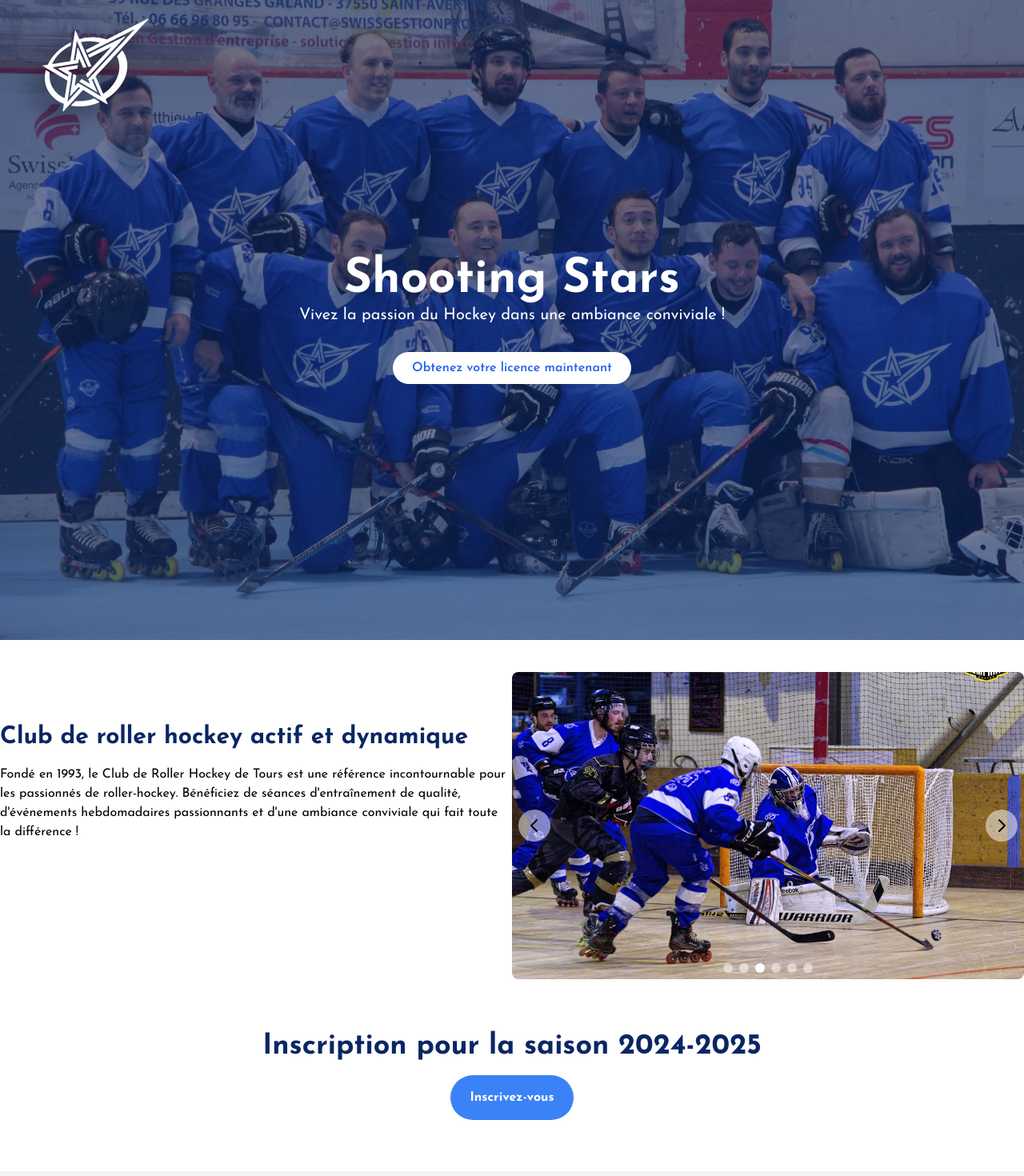
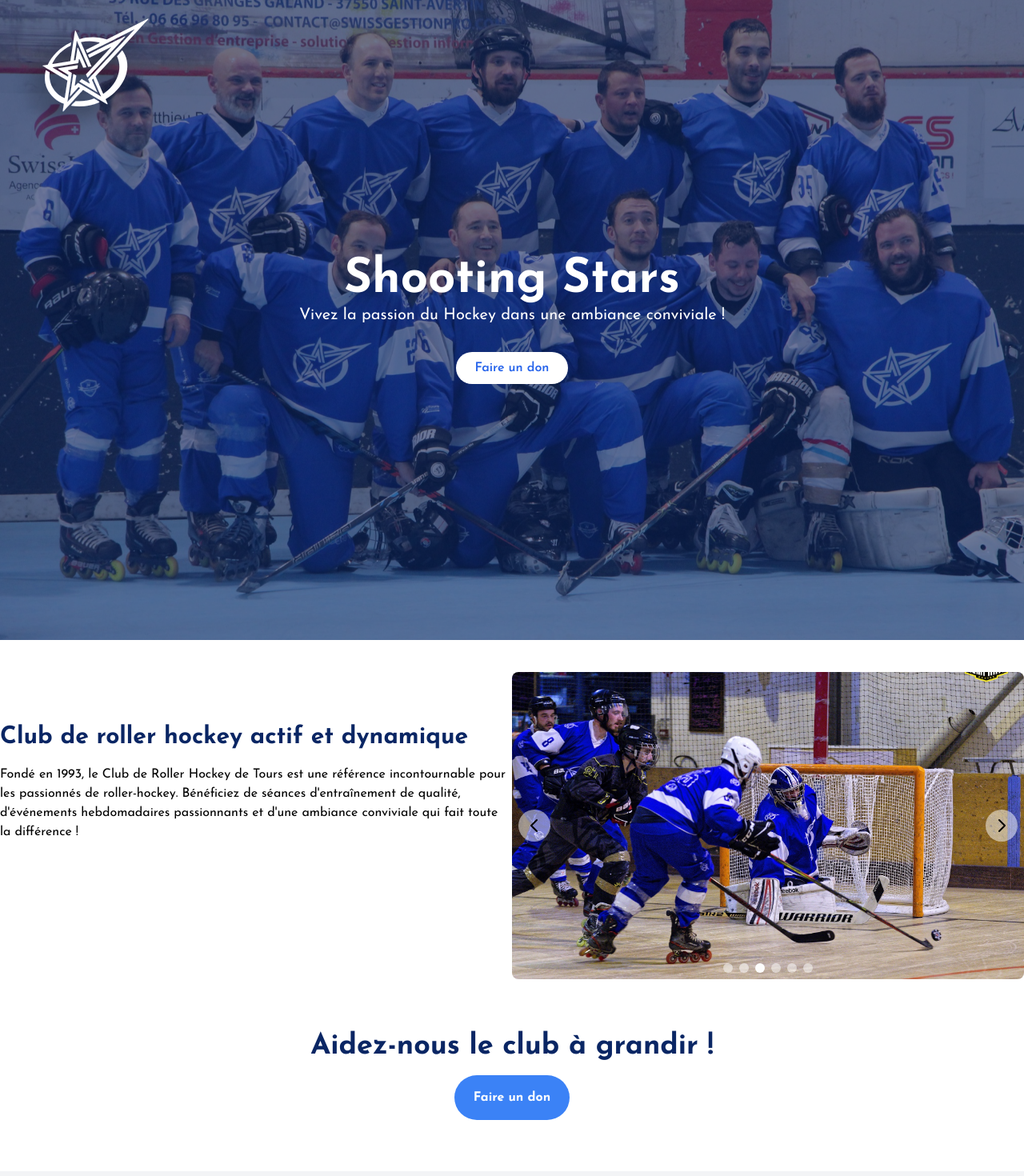
Before and after one commit to Cedrenou/shooting-front, a Vue app: page / in a window 1280 px wide. Shown: the top 1470 px of the page at 80% size. Built offline with nearby package versions, Linux system fonts and the light colour scheme; grey boxes are pictures that could not be loaded.

Commit message:
change helloasso url

```diff
--- a/src/App.vue
+++ b/src/App.vue
@@ -34,7 +34,7 @@
           target="_blank"
           class="bg-white text-blue-600 py-2 px-6 rounded-full font-semibold hover:bg-blue-100 transition duration-300"
         >
-          Obtenez votre licence maintenant
+          Faire un don
         </a>
       </div>
     </section>
@@ -76,14 +76,14 @@
       class="container mx-auto flex flex-col items-center py-16 px-4 md:px-0 justify-center"
     >
       <h1 class="text-4xl font-bold text-primary">
-        Inscription pour la saison 2024-2025
+        Aidez-nous le club à grandir !
       </h1>
 
       <a
         :href="urlHelloAsso"
         target="_blank"
         class="bg-blue-500 hover:bg-blue-700 text-white font-bold py-4 px-6 rounded-full mt-4"
-      >Inscrivez-vous</a>
+      >Faire un don</a>
     </section>
 
     <!-- Section Rencontrez-nous -->
@@ -142,12 +142,6 @@
       </div>
     </section>
 
-    <section
-      v-if="false"
-      class="py-10 bg-gray-200 "
-    >
-      <FacebookFeed />
-    </section>
     <!-- Section Partenaires -->
     <section
       id="partenaires"
@@ -295,10 +289,10 @@ import partner1 from './assets/picto-georges.svg';
 import partner2 from './assets/Tours_logo_2015.svg';
 import partner3 from './assets/La-Maison-des-Halles-logo.jpg';
 import partner4 from './assets/Fédération_française_Roller_Sports_logo_2011.png';
-import FacebookFeed from './components/FacebookFeed.vue';
+
 import {ref} from 'vue';
 
-const urlHelloAsso = "https://www.helloasso.com/associations/roller-club-de-touraine/adhesions/adhesion-saison-2024-2025-roller-club-de-touraine-shooting-stars-2";
+const urlHelloAsso = "https://www.helloasso.com/associations/roller-club-de-touraine/formulaires/1";
 const urlFacebook = "https://www.facebook.com/shootingstarsroller/";
 
 const historyImages = [
```
